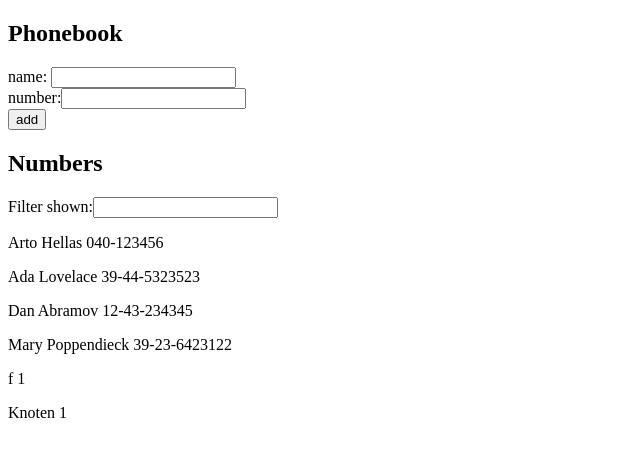
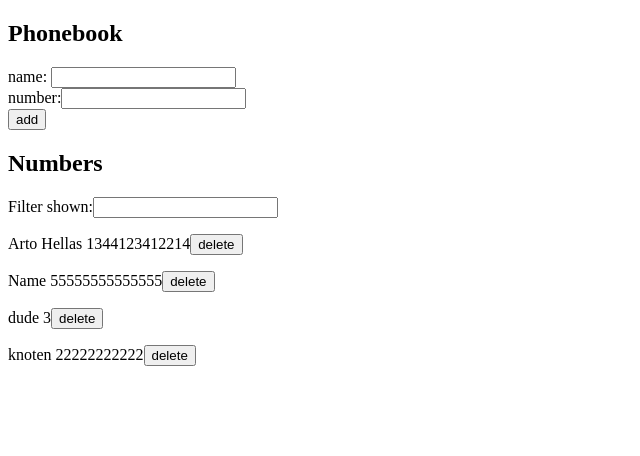
Before and after one commit to Alienatedlabor/FullStackOpen, a React (Create React App) app in the folder part2/phonebook/: page / in a window 1280 px wide. Shown: the top 456 px of the page, without its empty margins (0-640 px from the left). Built offline with nearby package versions, Linux system fonts and the light colour scheme; data requests are answered from the project's data file.

Commit message:
complete 2.14

```diff
--- a/part2/phonebook/db.json
+++ b/part2/phonebook/db.json
@@ -2,33 +2,23 @@
   "persons": [
     {
       "name": "Arto Hellas",
-      "number": "040-123456",
+      "number": "1344123412214",
       "id": 1
     },
     {
-      "name": "Ada Lovelace",
-      "number": "39-44-5323523",
+      "name": "Name",
+      "number": "55555555555555",
       "id": 2
     },
     {
-      "name": "Dan Abramov",
-      "number": "12-43-234345",
+      "name": "dude",
+      "number": "3",
       "id": 3
     },
     {
-      "name": "Mary Poppendieck",
-      "number": "39-23-6423122",
+      "name": "knoten",
+      "number": "22222222222",
       "id": 4
-    },
-    {
-      "name": "f",
-      "number": "1",
-      "id": 5
-    },
-    {
-      "name": "Knoten",
-      "number": "1",
-      "id": 6
     }
   ]
 }
--- a/part2/phonebook/src/App.jsx
+++ b/part2/phonebook/src/App.jsx
@@ -8,6 +8,19 @@ const App = () => {
   const [newName, setNewName] = useState('');
   const [newNumber, setNewNumber] = useState('');
   const [searchedName, setSearchedName] = useState('');
+
+  const deleteEntry = (person) => {
+    if (window.confirm(`delete ${person.name}?`)) {
+      phonebookService
+        .deleteEntry(person.id)
+        .then(() =>
+          setPersons(
+            persons.filter((loopPerson) => loopPerson.id !== person.id)
+          )
+        )
+        .catch((error) => alert(`${person.name} failed to be deleted`));
+    }
+  };
 
   useEffect(() => {
     phonebookService.getAll().then((responseData) => setPersons(responseData));
@@ -58,7 +71,7 @@ const App = () => {
         value={searchedName}
         onChange={(e) => setSearchedName(e.target.value)}
       />
-      <Persons filteredEntries={filteredEntries} />
+      <Persons filteredEntries={filteredEntries} deleteEntry={deleteEntry} />
     </div>
   );
 };
--- a/part2/phonebook/src/components/Persons.jsx
+++ b/part2/phonebook/src/components/Persons.jsx
@@ -1,15 +1,25 @@
 import React from 'react';
-const Person = ({ name, number }) => {
+import phonebookService from '../services/phonebook';
+
+const Person = ({ name, number, deleteEntry }) => {
   return (
-    <p key={name}>
-      {name} {number}
-    </p>
+    <div>
+      <p key={name}>
+        {name} {number}
+        <button onClick={deleteEntry}>delete</button>
+      </p>
+    </div>
   );
 };
 
-const Persons = ({ filteredEntries }) => {
+const Persons = ({ filteredEntries, deleteEntry }) => {
   return filteredEntries.map((person) => (
-    <Person key={person.name} name={person.name} number={person.number} />
+    <Person
+      key={person.name}
+      name={person.name}
+      number={person.number}
+      deleteEntry={() => deleteEntry(person)}
+    />
   ));
 };
 
--- a/part2/phonebook/src/services/phonebook.js
+++ b/part2/phonebook/src/services/phonebook.js
@@ -3,6 +3,7 @@ const url = 'http://localhost:3001/persons';
 
 const getAll = () => {
   const request = axios.get(url);
+
   return request.then((response) => response.data);
 };
 
@@ -11,4 +12,9 @@ const create = (personObject) => {
   return request.then((response) => response.data);
 };
 
-export default { getAll, create };
+const deleteEntry = (id) => {
+  return axios.delete(`${url}/${id}`);
+  // return request.then((response) => response.data);
+};
+
+export default { getAll, create, deleteEntry };
```
